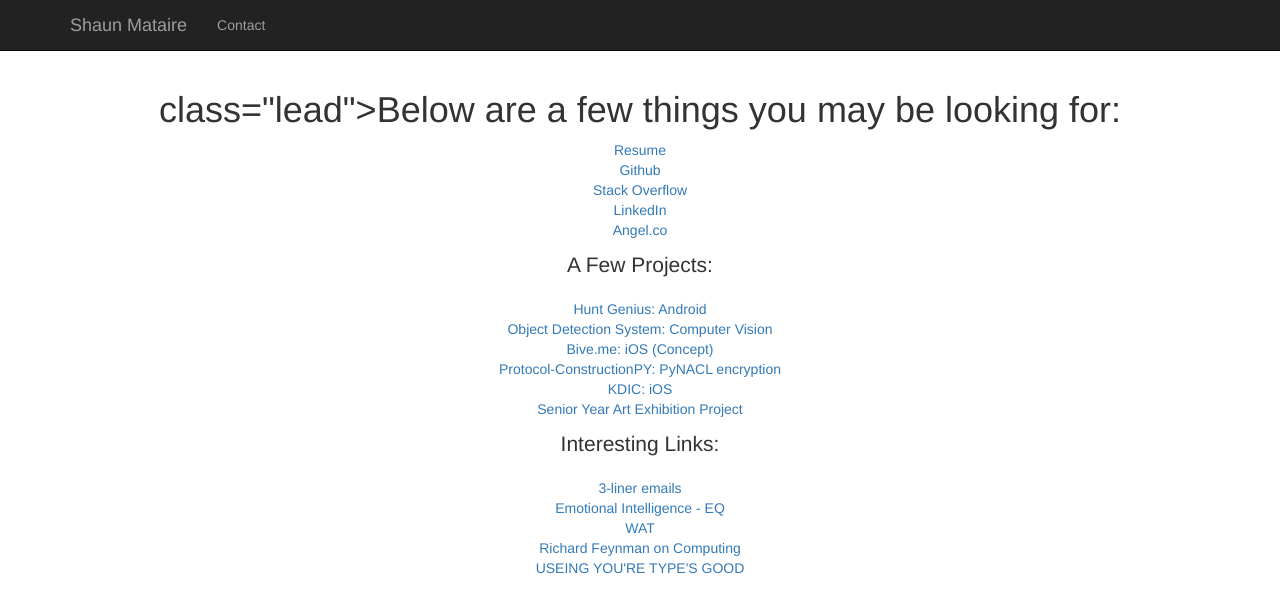
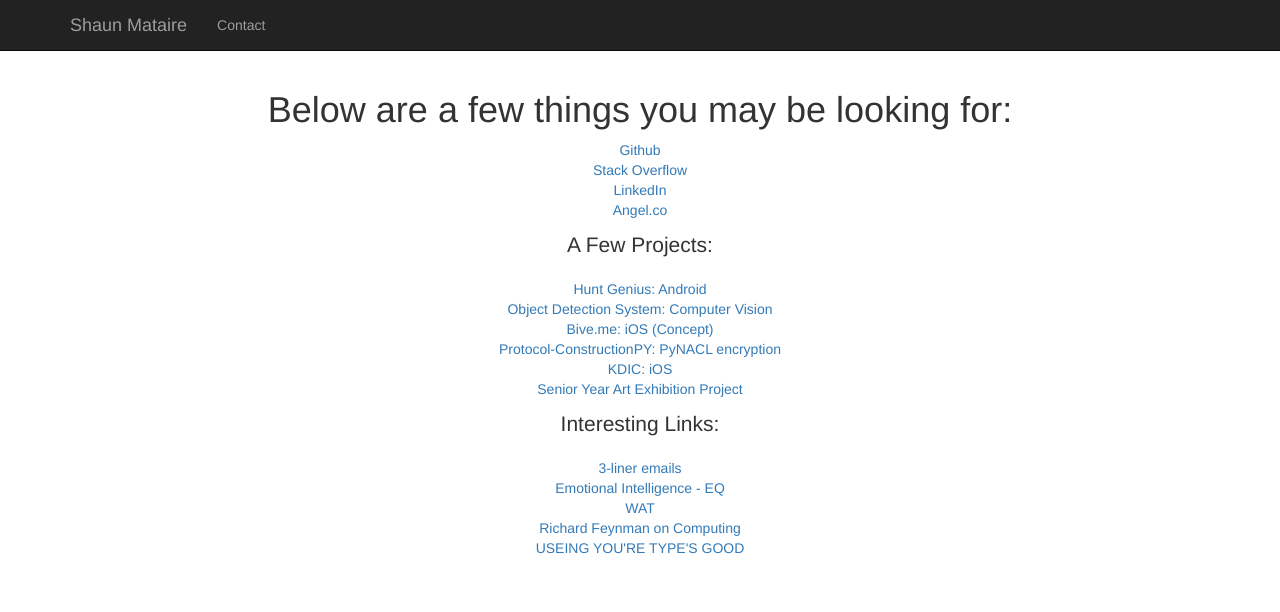
Before and after one commit to shaun117/shaun117.github.io, a plain HTML site: page index.html in a window 1280 px wide. Drawn offline with Linux system fonts and the light colour scheme.

Commit message:
Update index.html

```diff
--- a/index.html
+++ b/index.html
@@ -65,10 +65,9 @@
 
         <div class="row">
             <div class="col-lg-12 text-center">
-                <h1>class="lead">Below are a few things you may be looking for:</h1>
+                <h1>Below are a few things you may be looking for:</h1>
 
                 <ul class="list-unstyled">
-                    <li><a href="ShaunMataireRes.pdf">Resume</a></li>
                     <li><a href="https://github.com/shaun117">Github</a></li>
                     <li><a href="http://stackoverflow.com/users/3723198/shaun">Stack Overflow</a></li>
                     <li><a href="https://www.linkedin.com/in/shaunmataire">LinkedIn</a></li>
```
